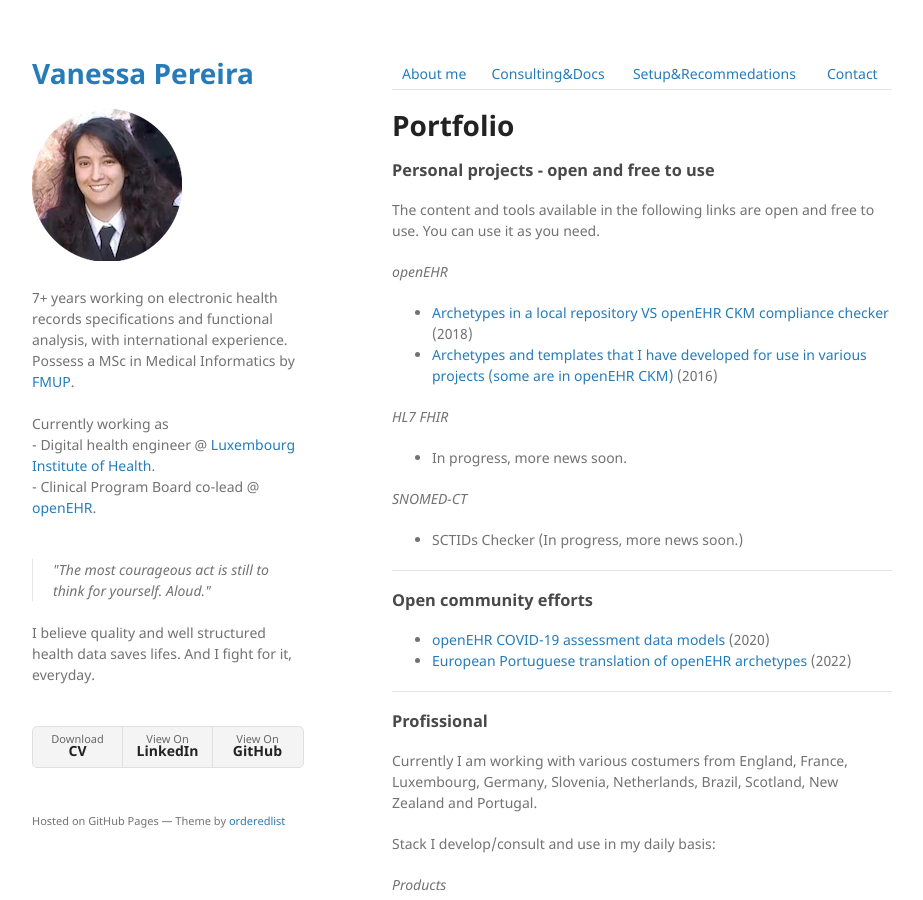
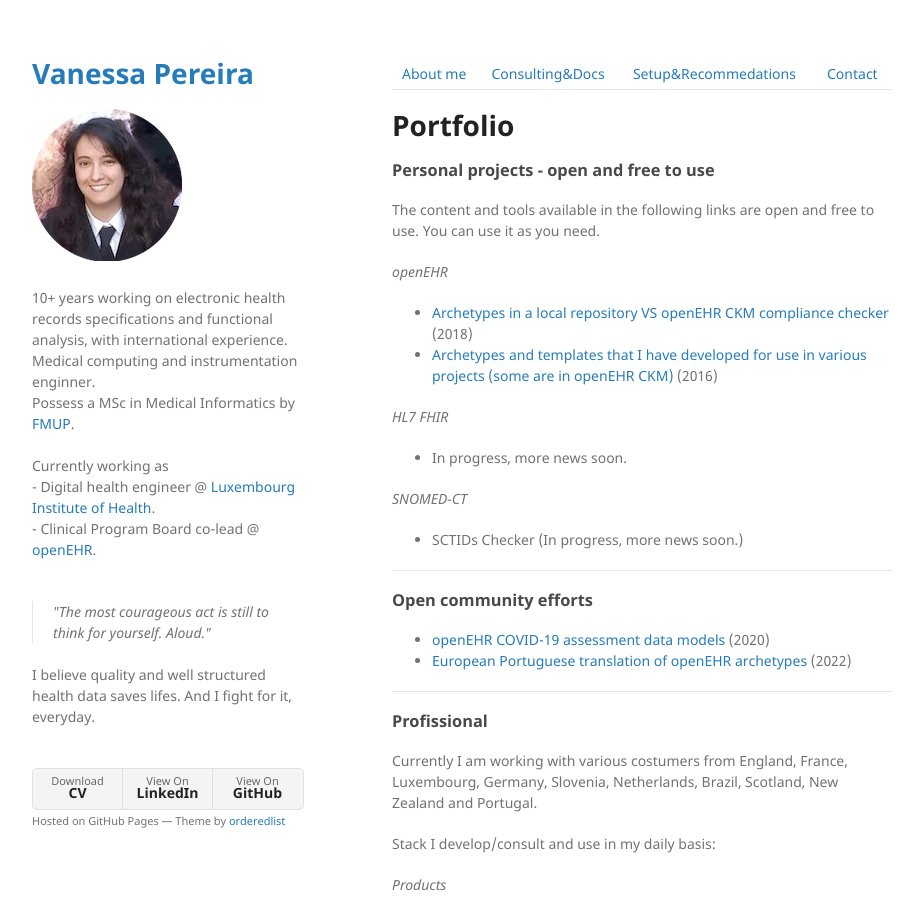
Before and after one commit to vanessa-pereira/vanessa-pereira.github.io, a Jekyll site: the page built from index.md, in a window 1280 px wide and 900 px high. Shown: the whole window, without its empty margins (178-1101 px from the left). Built offline with Jekyll 4.4.1, drawn with Linux system fonts in a browser that asks for light colours.

Commit message:
Update _config.yml

```diff
--- a/_config.yml
+++ b/_config.yml
@@ -2,7 +2,8 @@ title: Vanessa Pereira
 logo: /assets/img/logo.png
 description:
   <br>
-  7+ years working on electronic health records specifications and functional analysis, with international experience.
+  10+ years working on electronic health records specifications and functional analysis, with international experience.
+  <br>Medical computing and instrumentation enginner.
   <br>Possess a MSc in Medical Informatics by <a href="https://sigarra.up.pt/up/en/WEB_BASE.GERA_PAGINA?p_pagina=fmup">FMUP</a>.
   <br>
   <br>Currently working as
```
